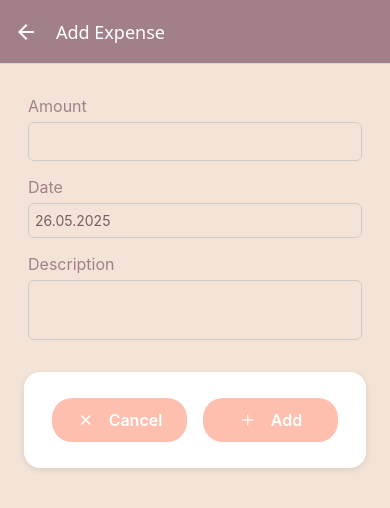
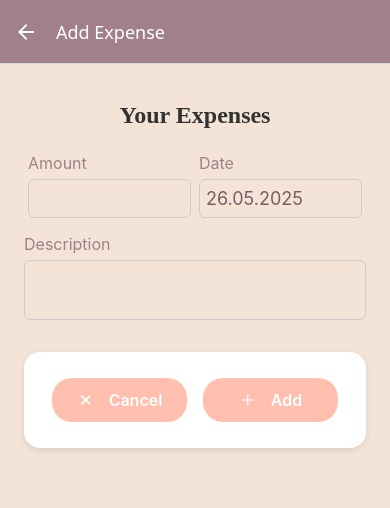
Before and after one commit to Voidcoolis/ExpenseTrackerApp, a React Native app: screen /ManageExpenses in a window 390 px wide. Shown: the top 508 px of the page. Built offline with nearby package versions, Linux system fonts and the light colour scheme.

Commit message:
adjusted amount and date

```diff
--- a/components/ExpensesOutput/ManageExpense/ExpenseForm.js
+++ b/components/ExpensesOutput/ManageExpense/ExpenseForm.js
@@ -37,15 +37,21 @@ function ExpenseForm() {
   }
 
   return (
-    <View>
+    <View style={styles.form}>
+        <Text style={styles.title} >Your Expenses</Text>
+      <View style={styles.row}>
+        <View style={styles.flexItem}>
           <Input
             label="Amount"
             textInputConfig={{
               keyboardType: "decimal-pad",
               onChangeText: () => {},
             }}
+            suffix="€"
           />
+        </View>
 
+        <View style={styles.flexItem}>
           <Input
             label="Date"
             customInput={{
@@ -53,7 +59,10 @@ function ExpenseForm() {
               displayValue: getFormattedDate(selectedDate),
             }}
           />
+        </View>
+      </View>
 
+      {/* Android Picker */}
       {showPicker && Platform.OS === "android" && (
         <DateTimePicker
           value={tempDate}
@@ -63,6 +72,7 @@ function ExpenseForm() {
         />
       )}
 
+      {/* iOS Modal Picker */}
       {Platform.OS === "ios" && (
         <Modal visible={showPicker} transparent animationType="slide">
           <View style={styles.modalBackdrop}>
@@ -83,13 +93,7 @@ function ExpenseForm() {
         </Modal>
       )}
 
-      {Platform.OS === "android" && showPicker && (
-        <View style={styles.buttonRow}>
-          <Button title="Cancel" onPress={cancelDateHandler} />
-          <Button title="Confirm" onPress={confirmDateHandler} />
-        </View>
-      )}
-
+      {/* Description (unaffected by row) */}
       <Input
         label="Description"
         textInputConfig={{
@@ -105,6 +109,25 @@ function ExpenseForm() {
 export default ExpenseForm;
 
 const styles = StyleSheet.create({
+    form: {
+        marginTop: 14,
+    },
+    title: {
+        fontSize: 24,
+        fontWeight: "bold",
+        fontFamily: "American Typewriter",
+        marginBottom: 16,
+        textAlign: "center",
+        color: "#333",
+    },
+  row: {
+    flexDirection: "row",
+    justifyContent: "space-between",
+  },
+  flexItem: {
+    flex: 1,
+    marginHorizontal: 4,
+  },
   modalBackdrop: {
     flex: 1,
     justifyContent: "flex-end",
--- a/components/ExpensesOutput/ManageExpense/Input.js
+++ b/components/ExpensesOutput/ManageExpense/Input.js
@@ -1,28 +1,32 @@
 import { StyleSheet, Text, TextInput, View, Pressable } from "react-native";
 import { GlobalStyles } from "../../../constants/styles";
 
-// Add optional `customInput` prop to replace default TextInput
-function Input({ label, textInputConfig, customInput }) {
+function Input({ label, textInputConfig, customInput, suffix }) {
   return (
     <View style={styles.inputContainer}>
       <Text style={styles.label}>{label}</Text>
+
       {customInput ? (
-        <Pressable style={styles.textInput} onPress={customInput.onPress}>
-          <Text style={{ color: GlobalStyles.colors.primary700 }}>
-            {customInput.displayValue}
-          </Text>
+        <Pressable style={[styles.inputBox]} onPress={customInput.onPress}>
+          <Text style={styles.inputText}>{customInput.displayValue}</Text>
         </Pressable>
       ) : (
-        <TextInput style={styles.textInput} {...textInputConfig} />
+        <View style={[styles.inputBox, styles.inputWithSuffix]}>
+          <TextInput
+            style={[styles.textInput, { flex: 1, paddingRight: suffix ? 0 : 6 }]}
+            {...textInputConfig}
+          />
+          {suffix && <Text style={styles.suffix}>{suffix}</Text>}
+        </View>
       )}
     </View>
   );
 }
+
 export default Input;
 
 const styles = StyleSheet.create({
   inputContainer: {
-    marginHorizontal: 4,
     marginVertical: 8,
   },
   label: {
@@ -30,14 +34,29 @@ const styles = StyleSheet.create({
     color: GlobalStyles.colors.primary500,
     marginBottom: 6,
   },
-  textInput: {
+  inputBox: {
     backgroundColor: GlobalStyles.colors.primary100,
-    paddingHorizontal: 6,
-    paddingVertical: 8,
-    fontSize: 18,
-    color: GlobalStyles.colors.primary700,
     borderColor: "#ccc",
     borderWidth: 1,
     borderRadius: 6,
+    paddingHorizontal: 6,
+    paddingVertical: 8,
+  },
+  inputWithSuffix: {
+    flexDirection: "row",
+    alignItems: "center",
+  },
+  textInput: {
+    fontSize: 18,
+    color: GlobalStyles.colors.primary700,
+  },
+  inputText: {
+    fontSize: 18,
+    color: GlobalStyles.colors.primary700,
+  },
+  suffix: {
+    fontSize: 18,
+    color: GlobalStyles.colors.primary700,
+    marginLeft: 4,
   },
 });
```
Lines whose indentation alone changed are shown as unchanged.
